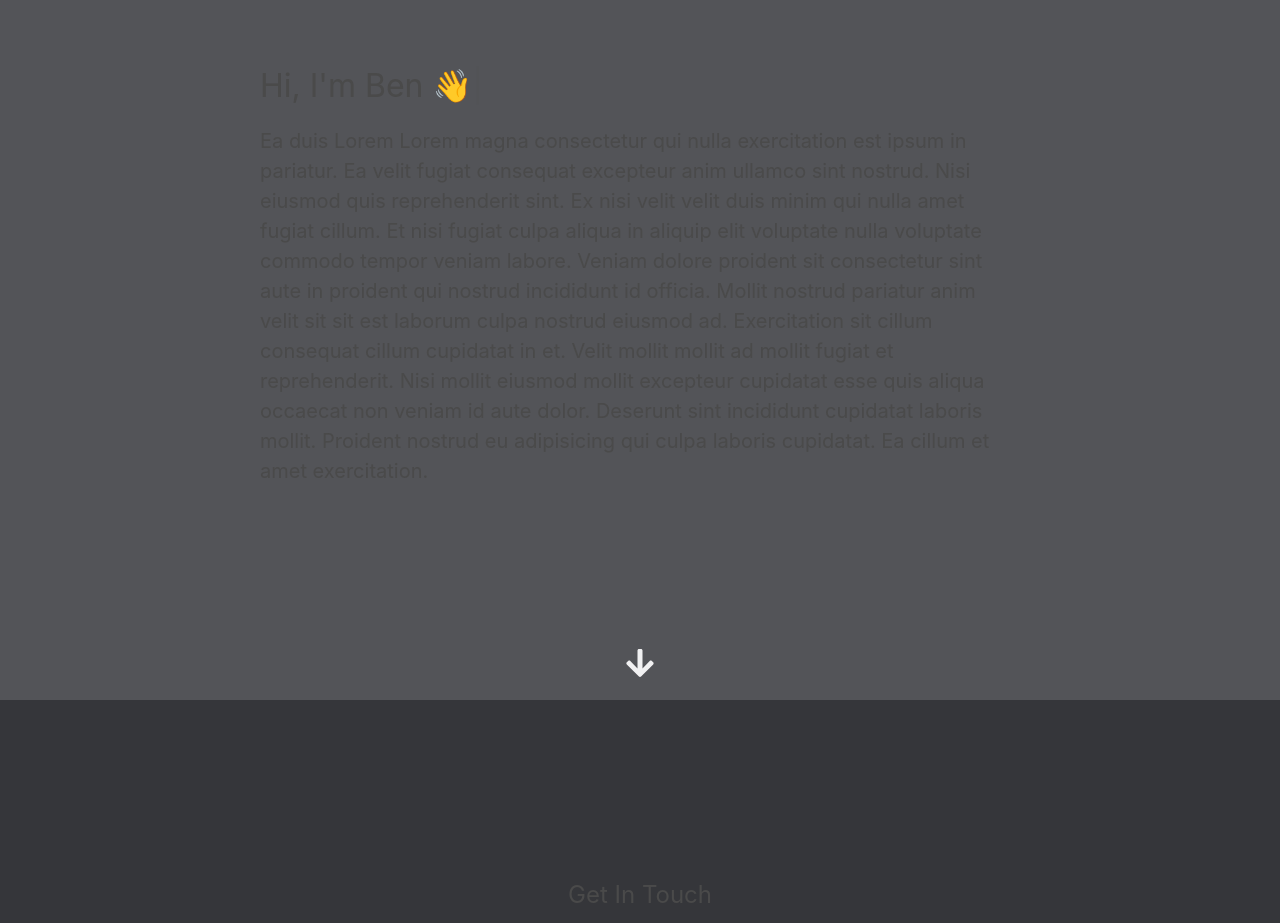
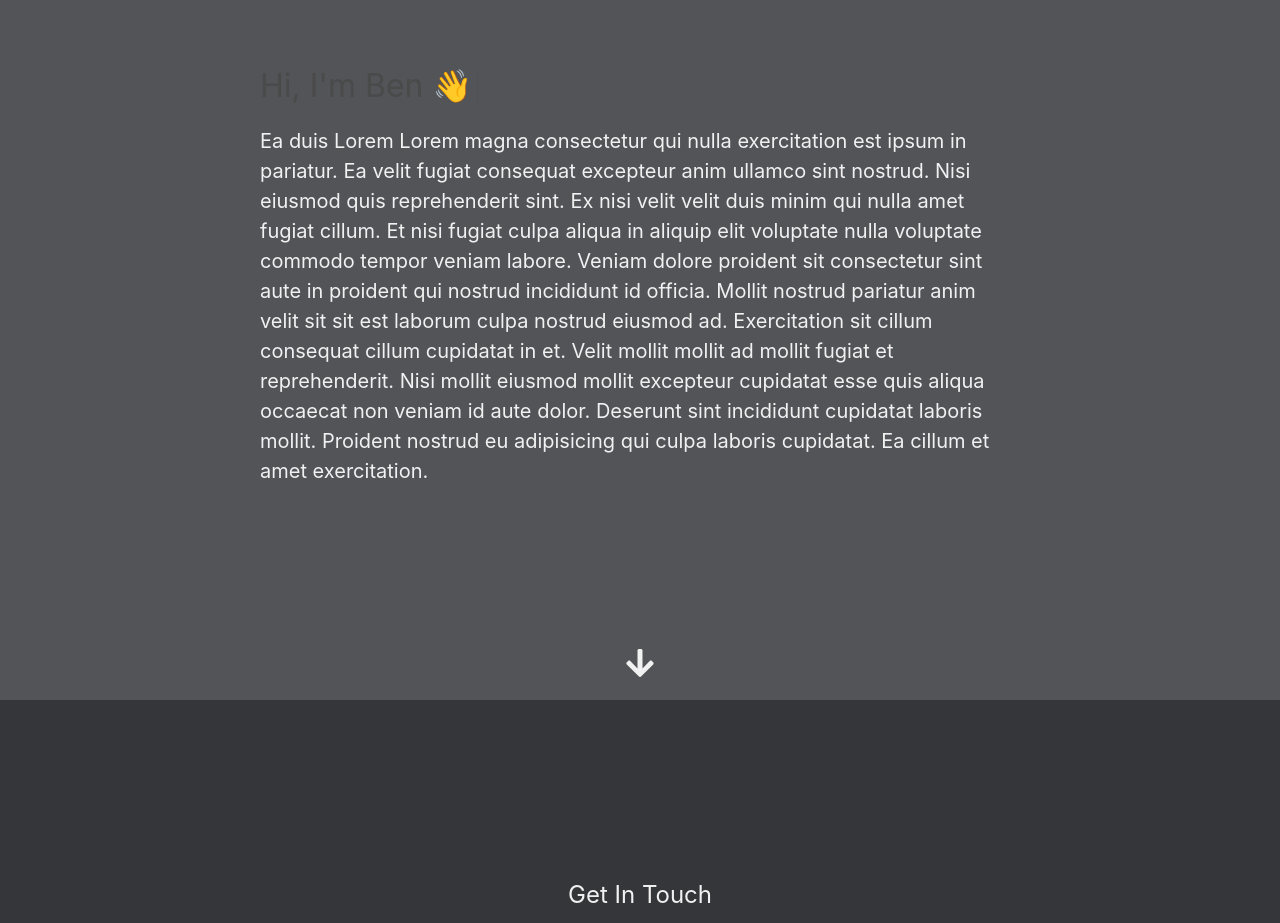
Before and after one commit to Thadman/bens-site, a React (Create React App) app: page / in a window 1280 px wide. Shown: the part 900-1823 px from the top of the page. Built offline with nearby package versions, Linux system fonts and the light colour scheme; what react-animations would draw is missing.

Commit message:
added color to the headings and paragraph on the contact form and pargraph

```diff
--- a/src/About.js
+++ b/src/About.js
@@ -36,7 +36,7 @@ export default class About extends React.Component {
                       }}
                     />
                   </h2>
-                  <p className="is-size-5 is-mobile">
+                  <p className="is-size-5 is-mobile about-paragraph">
                     Ea duis Lorem Lorem magna consectetur qui nulla exercitation
                     est ipsum in pariatur. Ea velit fugiat consequat excepteur
                     anim ullamco sint nostrud. Nisi eiusmod quis reprehenderit
--- a/src/Contact.js
+++ b/src/Contact.js
@@ -101,7 +101,7 @@ export default class Contact extends React.Component {
                   onMouseOver={() => this.mouseOver("hovering")}
                   onMouseOut={() => this.mouseOut("hovering")}
                   style={styles.container}
-                  className="is-size-4 pb-3"
+                  className="is-size-4 pb-3 is-contact-header"
                 >
                   {hovering === true && (
                     <div style={styles.tooltip}>Get in touch</div>
--- a/src/index.css
+++ b/src/index.css
@@ -16,7 +16,7 @@ code {
 /* theme styling */
 
 .dark {
-  color: #dadada;
+  color: #35363a;
   background: #35363a;
   min-height: 100%;
 }
@@ -31,11 +31,19 @@ code {
 }
 
 .bg-light {
-  background: #f1f1f2;
+  background: #35363a;
 }
 
 .bg-dark {
   background: #35363a;
+}
+
+.about-paragraph {
+  color: #f1f1f2;
+}
+
+.is-contact-header {
+  color: #f1f1f2;
 }
 
 /* styling the main container for the contact */
@@ -68,14 +76,6 @@ input {
   width: 400px;
 }
 
-/* form {
-  height: 420px;
-  display: flex;
-  flex-direction: column;
-  justify-content: center;
-  margin: -5px;
-} */
-
 .input-container {
   margin-bottom: 20px;
   display: flex;
@@ -100,22 +100,6 @@ textarea {
   height: 800px;
   min-width: 378px;
 }
-
-/* navbar styling */
-
-/* .navbar {
-  margin: 0 auto;
-  max-width: 700px;
-  display: flex;
-  justify-content: center;
-}
-
-.navbar a {
-  color: white;
-  margin: 0 40px 0 40px;
-  text-decoration: none;
-  font-size: 22px;
-} */
 
 /* form styling */
 
```
